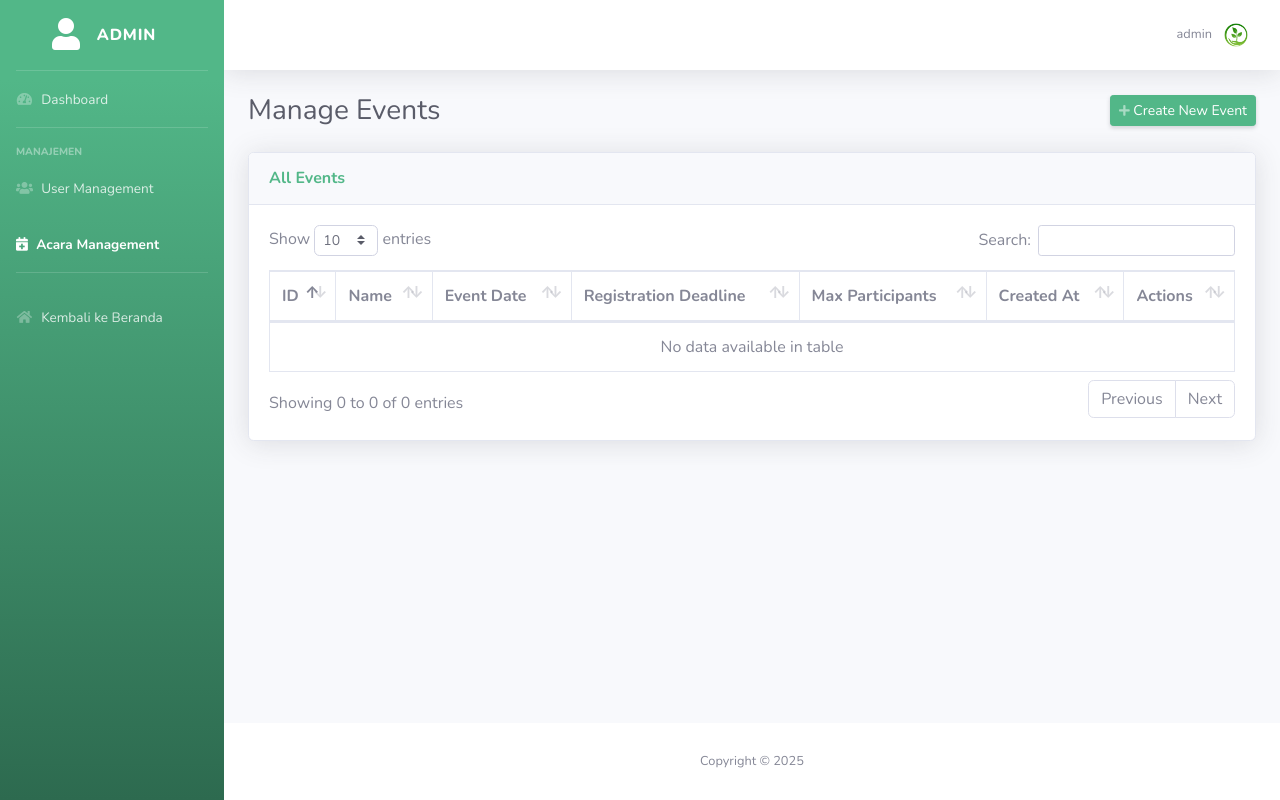
After one commit to AfdalRiandy/sistem-sekolah, a Laravel app: page /admin/acara in a window 1280 px wide. The commit adds this page. Run offline with Laravel 10, Linux system fonts and the light colour scheme; a user stored in the database is signed in; data comes from the database, SQL or seed files in the repository; data that the repository does not hold is empty.

Commit message:
add Acara management functionality in admin panel

```diff
--- /dev/null
+++ b/app/Http/Controllers/Admin/AcaraController.php
@@ -0,0 +1,66 @@
+<?php
+
+namespace App\Http\Controllers\Admin;
+
+use App\Http\Controllers\Controller;
+use App\Models\Acara;
+use Illuminate\Http\Request;
+
+class AcaraController extends Controller
+{
+    public function index()
+    {
+        $acaras = Acara::latest()->get();
+        return view('admin.acara.index', compact('acaras'));
+    }
+
+    public function create()
+    {
+        return view('admin.acara.create');
+    }
+
+    public function store(Request $request)
+    {
+        $request->validate([
+            'nama_acara' => 'required|string|max:255',
+            'tanggal_acara' => 'required|date|after:today',
+            'batas_pendaftaran' => 'required|date|before:tanggal_acara',
+            'maksimal_peserta' => 'required|integer|min:1',
+            'deskripsi_acara' => 'required|string',
+        ]);
+
+        Acara::create($request->all());
+
+        return redirect()->route('admin.acara.index')
+            ->with('success', 'Event created successfully.');
+    }
+
+    public function edit(Acara $acara)
+    {
+        return view('admin.acara.edit', compact('acara'));
+    }
+
+    public function update(Request $request, Acara $acara)
+    {
+        $request->validate([
+            'nama_acara' => 'required|string|max:255',
+            'tanggal_acara' => 'required|date',
+            'batas_pendaftaran' => 'required|date|before:tanggal_acara',
+            'maksimal_peserta' => 'required|integer|min:1',
+            'deskripsi_acara' => 'required|string',
+        ]);
+
+        $acara->update($request->all());
+
+        return redirect()->route('admin.acara.index')
+            ->with('success', 'Event updated successfully.');
+    }
+
+    public function destroy(Acara $acara)
+    {
+        $acara->delete();
+
+        return redirect()->route('admin.acara.index')
+            ->with('success', 'Event deleted successfully.');
+    }
+}
--- /dev/null
+++ b/app/Models/Acara.php
@@ -0,0 +1,24 @@
+<?php
+
+namespace App\Models;
+
+use Illuminate\Database\Eloquent\Factories\HasFactory;
+use Illuminate\Database\Eloquent\Model;
+
+class Acara extends Model
+{
+    use HasFactory;
+
+    protected $fillable = [
+        'nama_acara',
+        'tanggal_acara',
+        'batas_pendaftaran',
+        'maksimal_peserta',
+        'deskripsi_acara',
+    ];
+
+    protected $casts = [
+        'tanggal_acara' => 'datetime',
+        'batas_pendaftaran' => 'datetime',
+    ];
+}
--- /dev/null
+++ b/resources/views/admin/acara/index.blade.php
@@ -0,0 +1,79 @@
+@extends('admin.layouts.app')
+@section('title', 'Manage Events')
+
+@section('content')
+<div class="container-fluid">
+    <!-- Page Heading -->
+    <div class="mb-4 d-sm-flex align-items-center justify-content-between">
+        <h1 class="mb-0 text-gray-800 h3">Manage Events</h1>
+        <a href="{{ route('admin.acara.create') }}" class="shadow-sm d-none d-sm-inline-block btn btn-sm btn-primary">
+            <i class="fas fa-plus fa-sm text-white-50"></i> Create New Event
+        </a>
+    </div>
+
+    @if(session('success'))
+        <div class="alert alert-success alert-dismissible fade show" role="alert">
+            {{ session('success') }}
+            <button type="button" class="close" data-dismiss="alert" aria-label="Close">
+                <span aria-hidden="true">&times;</span>
+            </button>
+        </div>
+    @endif
+
+    <!-- Events Table -->
+    <div class="mb-4 shadow card">
+        <div class="py-3 card-header">
+            <h6 class="m-0 font-weight-bold text-primary">All Events</h6>
+        </div>
+        <div class="card-body">
+            <div class="table-responsive">
+                <table class="table table-bordered" id="dataTable" width="100%" cellspacing="0">
+                    <thead>
+                        <tr>
+                            <th>ID</th>
+                            <th>Name</th>
+                            <th>Event Date</th>
+                            <th>Registration Deadline</th>
+                            <th>Max Participants</th>
+                            <th>Created At</th>
+                            <th>Actions</th>
+                        </tr>
+                    </thead>
+                    <tbody>
+                        @foreach($acaras as $acara)
+                        <tr>
+                            <td>{{ $acara->id }}</td>
+                            <td>{{ $acara->nama_acara }}</td>
+                            <td>{{ \Carbon\Carbon::parse($acara->tanggal_acara)->format('d M Y') }}</td>
+                            <td>{{ \Carbon\Carbon::parse($acara->batas_pendaftaran)->format('d M Y') }}</td>
+                            <td>{{ $acara->maksimal_peserta }}</td>
+                            <td>{{ $acara->created_at->format('d M Y') }}</td>
+                            <td>
+                                <a href="{{ route('admin.acara.edit', $acara->id) }}" class="btn btn-sm btn-primary">
+                                    <i class="fas fa-edit"></i> Edit
+                                </a>
+                                <form action="{{ route('admin.acara.destroy', $acara->id) }}" method="POST" class="d-inline">
+                                    @csrf
+                                    @method('DELETE')
+                                    <button type="submit" class="btn btn-sm btn-danger" onclick="return confirm('Are you sure you want to delete this event?')">
+                                        <i class="fas fa-trash"></i> Delete
+                                    </button>
+                                </form>
+                            </td>
+                        </tr>
+                        @endforeach
+                    </tbody>
+                </table>
+            </div>
+        </div>
+    </div>
+</div>
+@endsection
+
+@section('scripts')
+<script>
+    $(document).ready(function() {
+        $('#dataTable').DataTable();
+    });
+</script>
+@endsection
--- a/resources/views/admin/partials/sidebar.blade.php
+++ b/resources/views/admin/partials/sidebar.blade.php
@@ -5,11 +5,11 @@
         <div class="sidebar-brand-icon">
             <i class="fas fa-user"></i>
         </div>
-        <div class="sidebar-brand-text mx-3">admin</div>
+        <div class="mx-3 sidebar-brand-text">admin</div>
     </a>
 
     <!-- Divider -->
-    <hr class="sidebar-divider my-0">
+    <hr class="my-0 sidebar-divider">
 
     <!-- Nav Item - Dashboard -->
     <li class="nav-item {{ request()->routeIs('admin.dashboard') ? 'active' : '' }}">
@@ -33,6 +33,13 @@
             <span>User Management</span></a>
     </li>
 
+    <!-- Nav Item - Acara Management -->
+    <li class="nav-item {{ request()->routeIs('admin.acara.*') ? 'active' : '' }}">
+        <a class="nav-link" href="{{ route('admin.acara.index') }}">
+            <i class="fas fa-solid fa-calendar-plus"></i>
+            <span>Acara Management</span></a>
+    </li>
+
     <!-- Divider -->
     <hr class="sidebar-divider">
 
--- a/routes/web.php
+++ b/routes/web.php
@@ -6,6 +6,7 @@ use App\Http\Controllers\PanitiaController;
 use App\Http\Controllers\AdminController;
 use App\Http\Controllers\PesertaController;
 use App\Http\Controllers\Admin\UserController;
+use App\Http\Controllers\Admin\AcaraController;
 
 /*
 |--------------------------------------------------------------------------
@@ -44,6 +45,10 @@ Route::middleware(['auth', 'role:admin'])->prefix('admin')->name('admin.')->grou
 
     // User management routes
     Route::resource('users', UserController::class);
+
+    //acara management routes
+    Route::resource('acara', AcaraController::class);
+
 });
 
 // peserta
```
Also changed, not shown: resources/views/admin/acara/create.blade.php (added, +67 -0 lines), resources/views/admin/acara/edit.blade.php (added, +68 -0 lines), database/migrations/2025_05_30_124527_create_acaras_table.php (added).
